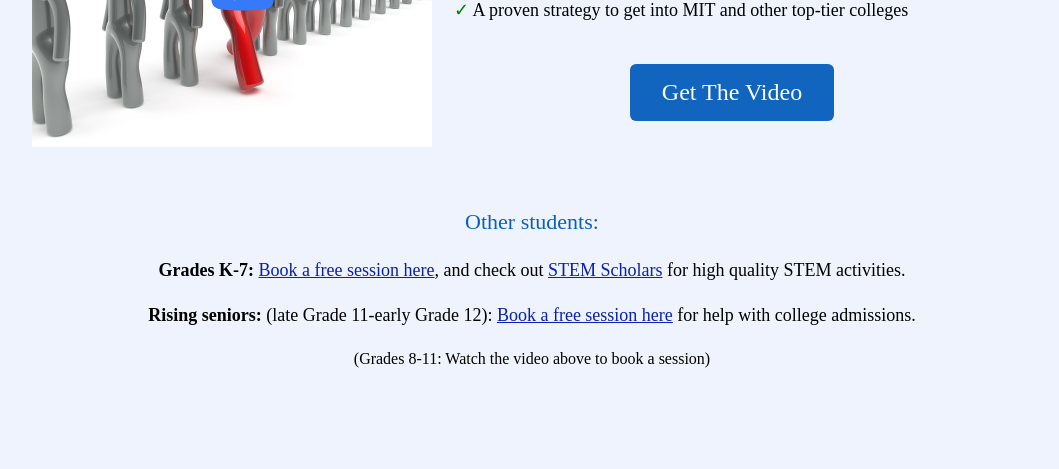
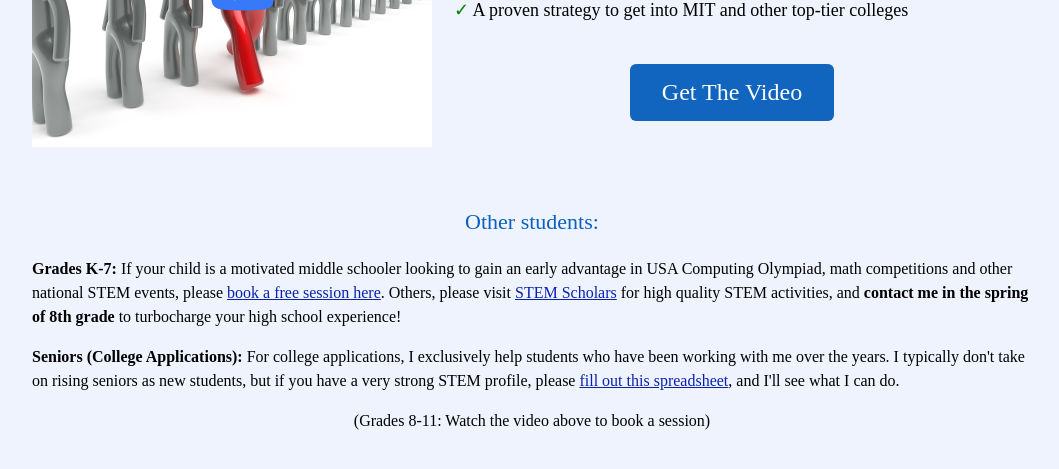
Before and after one commit to radicalcollegestrategies/radicalcollegestrategies.github.io, a Jekyll site: the page built from pages/YourJourney.md, in a window 1280 px wide and 900 px high, scrolled down 471 px. Shown: the top 469 px of the window, without its empty margins (108-1167 px from the left). Built offline with Jekyll 4.4.1, drawn with Linux system fonts in a browser that asks for light colours; some web fonts are replaced.

Commit message:
Other students

```diff
--- a/pages/YourJourney.md
+++ b/pages/YourJourney.md
@@ -60,10 +60,14 @@ permalink: /YourJourney/
 
 <sectionpd id="other">
 <h3>Other students:</h3>
-<p style="text-align:center;font-size:18px;"><b>Grades K-7:</b> <a href="https://calendly.com/geeta-radical/middle-school" style="color:#0821af;">Book a free session here</a>, and check out <a href="https://stemscholars.github.io" target="_blank" style="color: #0821af;">STEM Scholars</a> for high quality STEM activities.</p>
+<!--p style="text-align:center;font-size:18px;"-->
+<p><b>Grades K-7:</b> If your child is a motivated middle schooler looking to gain an early advantage in USA Computing Olympiad, math competitions and other national STEM events, please <a href="https://calendly.com/geeta-radical/middle-school" style="color:#0821af;">book a free session here</a>. Others, please visit <a href="https://stemscholars.github.io" target="_blank" style="color: #0821af;">STEM Scholars</a> for high quality STEM activities, and <b>contact me in the spring of 8th grade</b> to turbocharge your high school experience!</p>
 
-<p style="text-align:center;font-size:18px;"><b>Rising seniors:</b> (late Grade 11-early Grade 12): <a href="https://calendly.com/geeta-radical/college-counseling" style="color:#0821af;">Book a free session here</a> for help with college admissions.</p>
+<p><b>Seniors (College Applications):</b> For college applications, I exclusively help students who have been working with me over the years. I typically don't take on rising seniors as new students, but if you have a very strong STEM profile, please <a href="https://docs.google.com/spreadsheets/d/1U_qaVM32ebqJxPkqoVopKzgctz7m_cgjuawbRcKJ5Zw/edit#gid=1398217924" style="color:#0821af;">fill out this spreadsheet</a>, and I'll see what I can do.</p>
 <p style="text-align:center">(Grades 8-11: Watch the video above to book a session)</p>
+
+<!--p style="text-align:center;font-size:18px;"><b>Rising seniors:</b> (late Grade 11-early Grade 12): <a href="https://calendly.com/geeta-radical/college-counseling" style="color:#0821af;">Book a free session here</a> for help with college admissions.</p>
+<p style="text-align:center">(Grades 8-11: Watch the video above to book a session)</p-->
 
 <br><br><br><br><br><br><br><br><br><br><br><br><br><br><br><br><br><br><br><br><br><br>
 </sectionpd>
```
